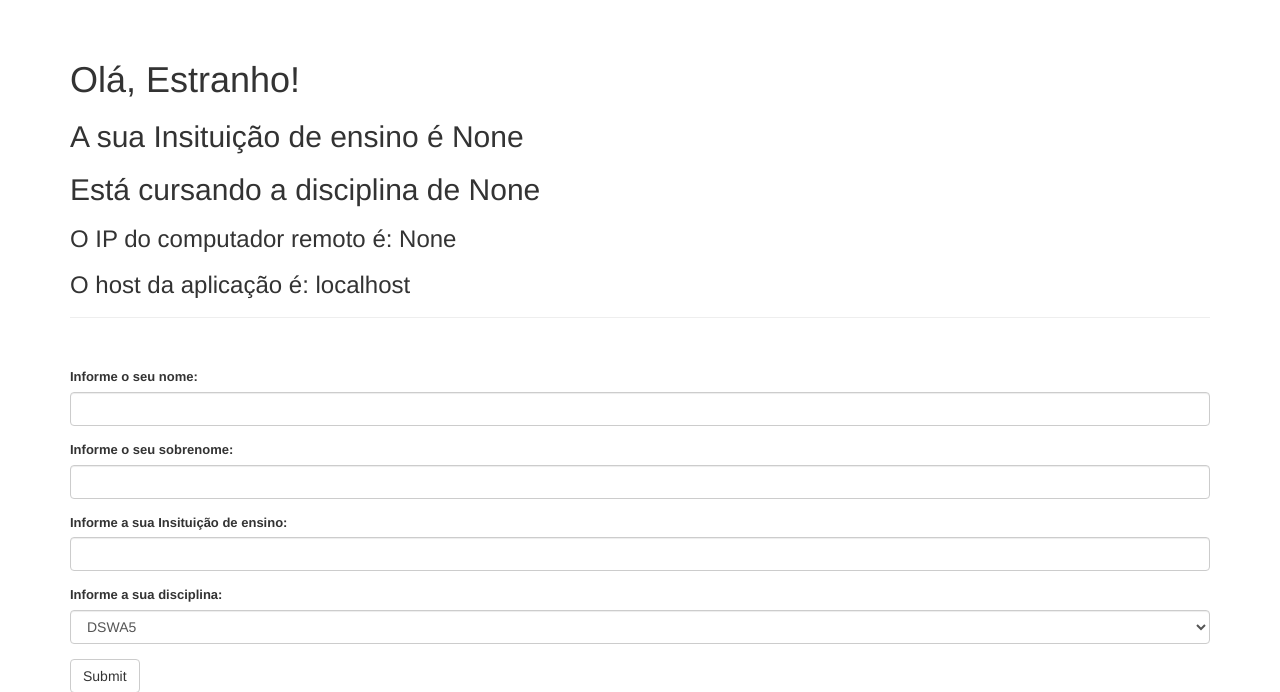
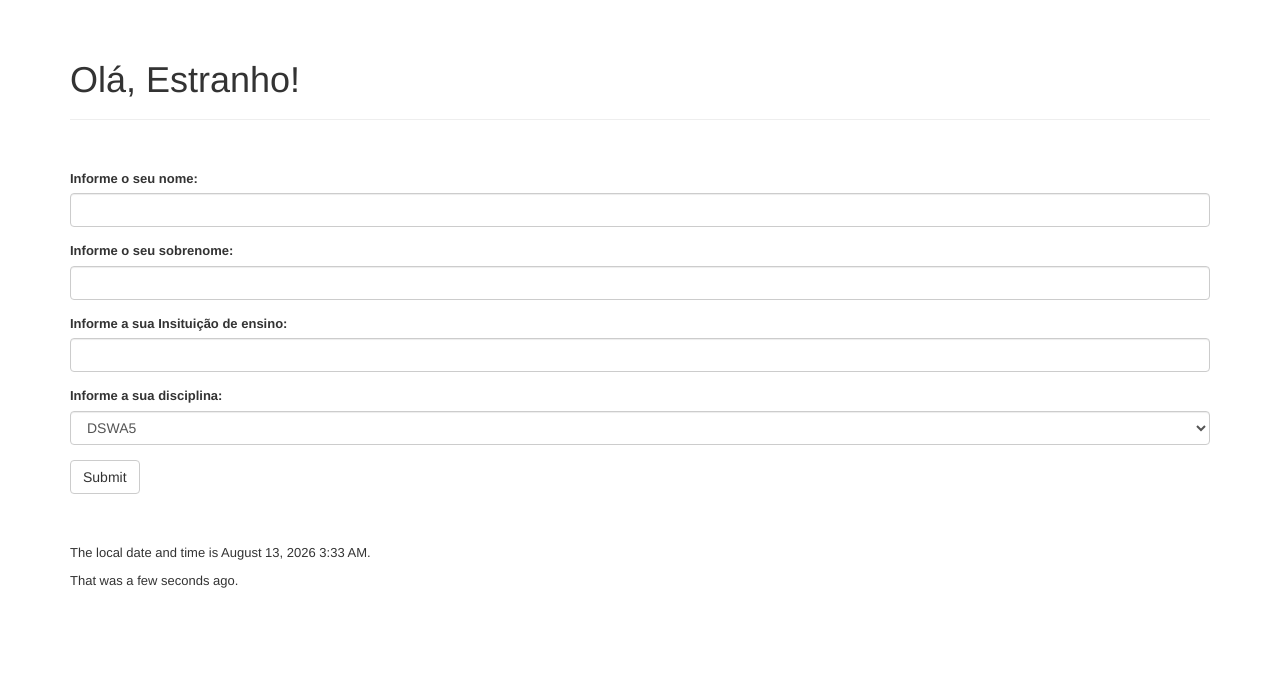
Before and after one commit to DominiqueJesus/flasky, a Flask app: page / in a window 1280 px wide. Shown: the part 52-744 px from the top of the page. After the commit the page ends 640 px from the top, so only its background shows below. Run offline with Flask 3, Linux system fonts and the light colour scheme; some libraries are stand-ins or nearby versions.

Commit message:
Ajusted index visual

```diff
--- a/templates/index.html
+++ b/templates/index.html
@@ -8,11 +8,13 @@
 
         <h1>Olá, {% if nome and sobrenome %}{{ nome }} {{ sobrenome }}{% else %}Estranho{% endif %}!</h1>
 
-        <h2>A sua Insituição de ensino é {{ instituicao }}</h2>
-        <h2>Está cursando a disciplina de {{ disciplina }}</h2>
-
-        <h3>O IP do computador remoto é: {{ user_IP }}</h3>
-        <h3>O host da aplicação é: {{ app_host }}</h3>
+        {% if nome and sobrenome and instituicao and disciplina %}
+            <h3>A sua Insituição de ensino é {{ instituicao }}</h3>
+            <h3>Está cursando a disciplina de {{ disciplina }}</h3>
+            <br>
+            <h4>O IP do computador remoto é: {{ user_IP }}</h4>
+            <h4>O host da aplicação é: {{ app_host }}</h4>
+        {% endif %}
 
     </div>
 
```
